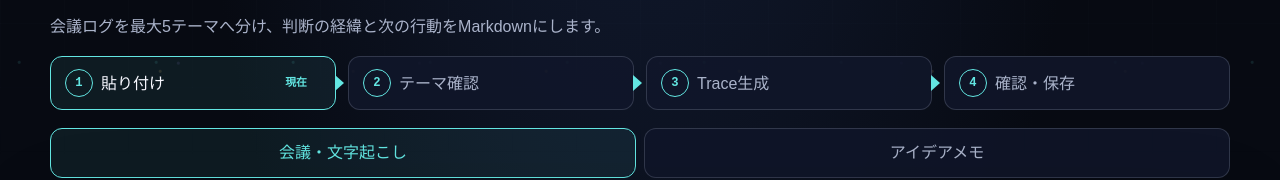
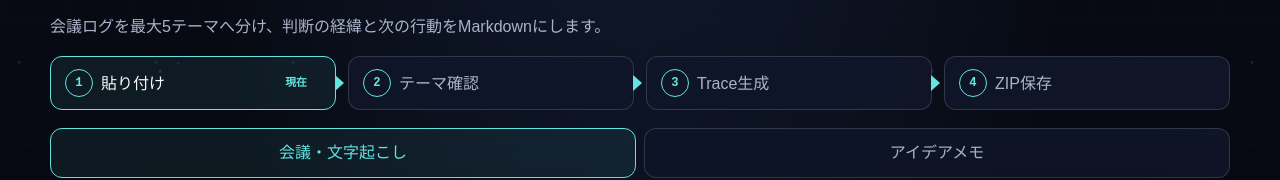
Before and after one commit to LiveNodeAi/livenode-decision-trace, a Next.js app: page / in a window 1280 px wide. Shown: the part 361-541 px from the top of the page. Built offline with nearby package versions, Linux system fonts and the light colour scheme.

Commit message:
fix: name final flow step ZIP save

```diff
--- a/components/flow-stepper.tsx
+++ b/components/flow-stepper.tsx
@@ -4,7 +4,7 @@ const steps = [
   { number: 1, label: "貼り付け" },
   { number: 2, label: "テーマ確認" },
   { number: 3, label: "Trace生成" },
-  { number: 4, label: "確認・保存" },
+  { number: 4, label: "ZIP保存" },
 ] as const;
 
 export function FlowStepper({ current }: { current: FlowStep }): React.ReactElement {
```
Also changed, not shown: .superpowers/sdd/task-2-report.md, 2 other files (tests, documents, lock files or other folders).
